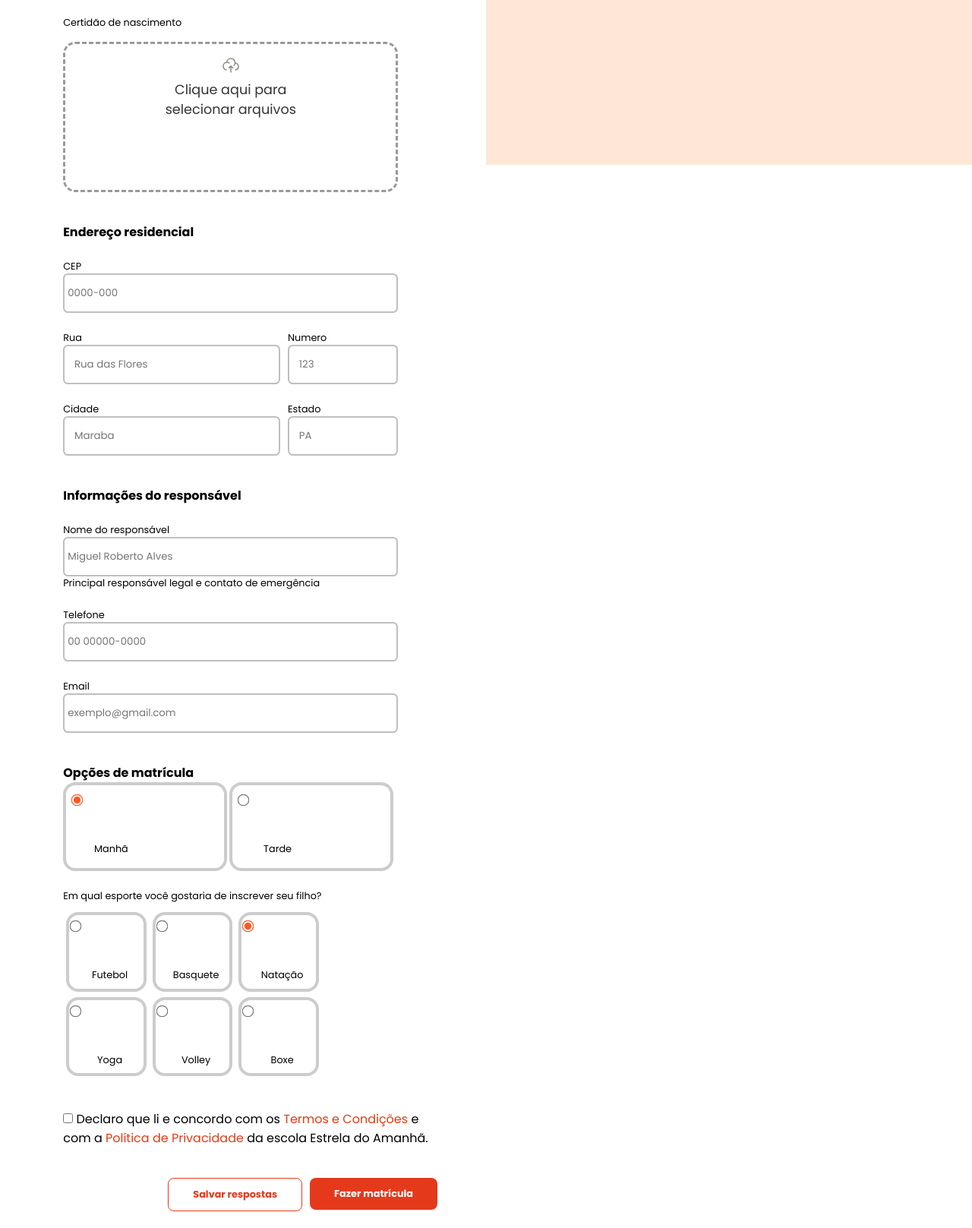
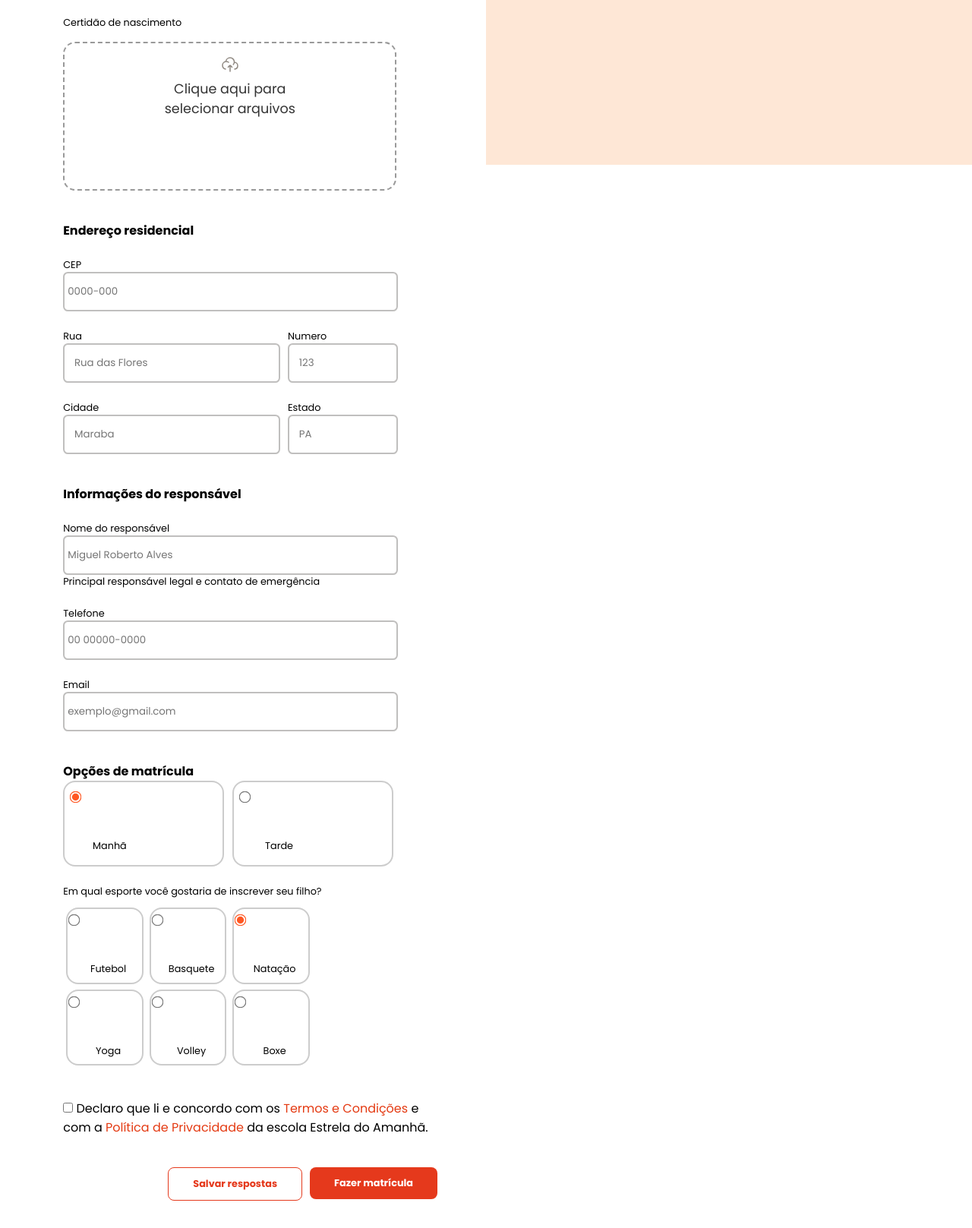
Before and after one commit to Art-vieira/Matriculas, a plain HTML site: page index.html in a window 1280 px wide. Shown: the part 588-2205 px from the top of the page at 76% size. Drawn offline with Linux system fonts and the light colour scheme; a web font is replaced by a local one.

Commit message:
style.css

```diff
--- a/style.css
+++ b/style.css
@@ -67,7 +67,7 @@ input[type="date"]::-webkit-calendar-picker-indicator {
 input {
   transition: border-color 0.3s;
   border-radius: 0.5vw;
-  border: 0.3vh solid #c0bfbe;
+  border: 2px solid #c0bfbe;
 }
 
 input:hover {
@@ -88,7 +88,7 @@ input:hover {
   margin-top: 2vh;
   color: #333;
   text-align: center;
-  border: 0.4vh dashed #999;
+  border: 2px dashed #999;
   border-radius: 2vh;
   font-size: 2.2vh;
   transition: background-color 0.3s;
@@ -170,7 +170,7 @@ label {
 
 
 .escolha {
-  border: 0.5vh solid #ccc;
+  border: 2px solid #ccc;
   border-radius: 2vh;
   padding: 1vh;
   width: 15vw;
@@ -184,7 +184,7 @@ label {
   margin-top: -2vh;
 }
 .sports {
-  border: 0.5vh solid #ccc;
+  border: 2px solid #ccc;
   border-radius: 2vh;
   padding:  0.3vh 0.2vw 0.1vh 0.3vh  ;
   width: 7.26vw;
```
